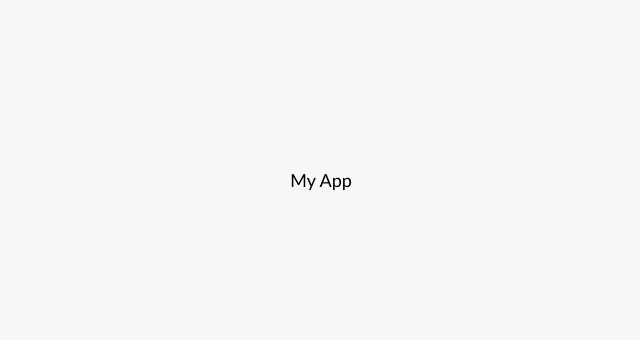
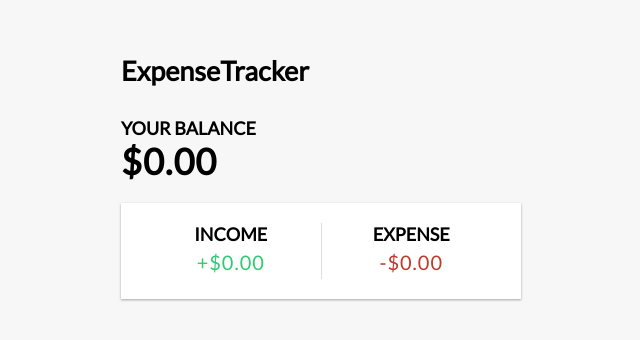
Before and after one commit to Shkurtevski/VueLearning, a Vue app in the folder vue-expense-tracker/: page / in a window 1280 px wide. Shown: the part 220-560 px from the top of the page, without its empty margins (319-959 px from the left). Built offline with nearby package versions, Linux system fonts and the light colour scheme.

Commit message:
update document

```diff
--- a/vue-expense-tracker/src/App.vue
+++ b/vue-expense-tracker/src/App.vue
@@ -1 +1,20 @@
-<template>My App</template>
+<template>
+  <AppHeader />
+  <div class="container">
+    <AppBalance />
+    <IncomeExpenses />
+  </div>
+</template>
+
+<script lang="ts">
+import AppHeader from './components/AppHeader.vue'
+import AppBalance from './components/AppBalance.vue'
+import IncomeExpenses from './components/IncomeExpenses.vue'
+export default {
+  components: {
+    AppHeader,
+    AppBalance,
+    IncomeExpenses
+  }
+}
+</script>
--- /dev/null
+++ b/vue-expense-tracker/src/components/AppBalance.vue
@@ -0,0 +1,4 @@
+<template>
+  <h4>Your Balance</h4>
+  <h1 id="balance">$0.00</h1>
+</template>
--- a/vue-expense-tracker/src/components/IncomeExpenses.vue
+++ b/vue-expense-tracker/src/components/IncomeExpenses.vue
@@ -0,0 +1,12 @@
+<template>
+  <div class="inc-exp-container">
+    <div>
+      <h4>Income</h4>
+      <p id="money-plus" class="money plus">+$0.00</p>
+    </div>
+    <div>
+      <h4>Expense</h4>
+      <p id="money-minus" class="money minus">-$0.00</p>
+    </div>
+  </div>
+</template>
```
Also changed, not shown: vue-expense-tracker/src/components/Balance.vue (deleted).
